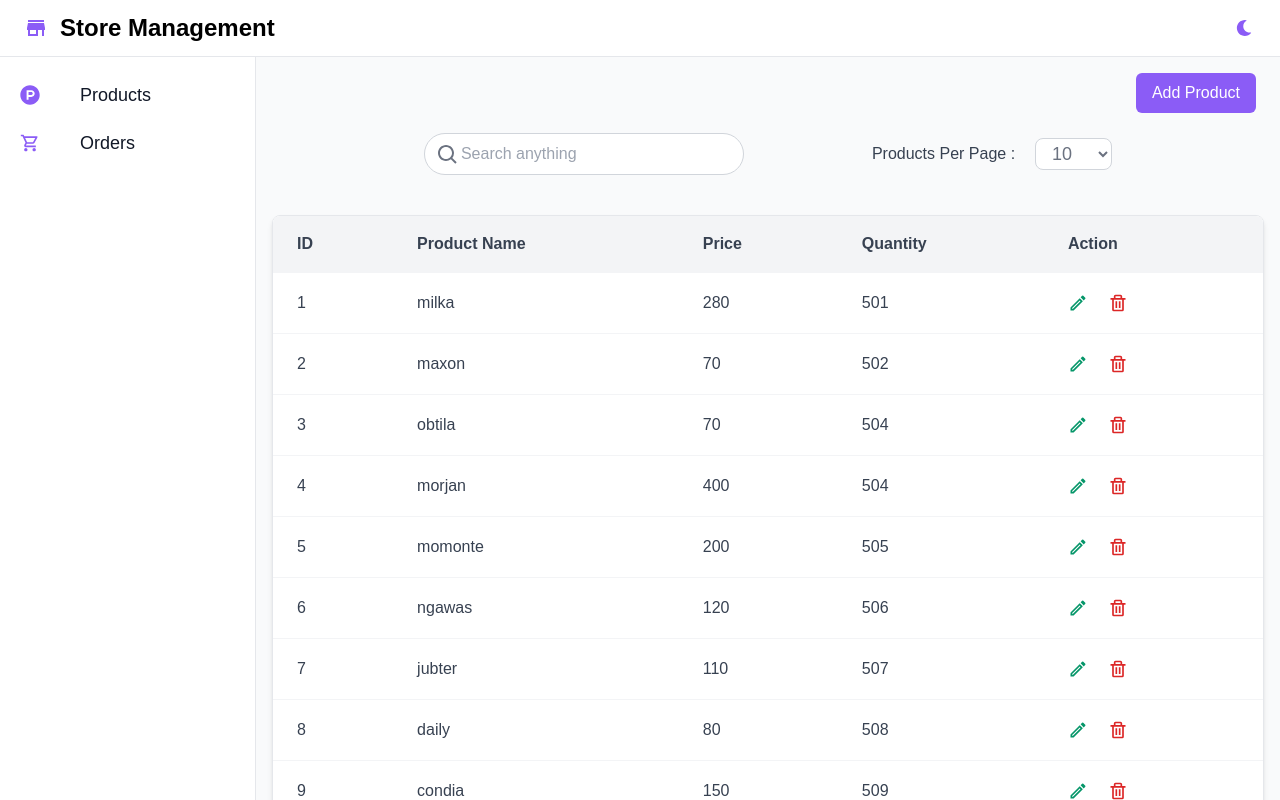
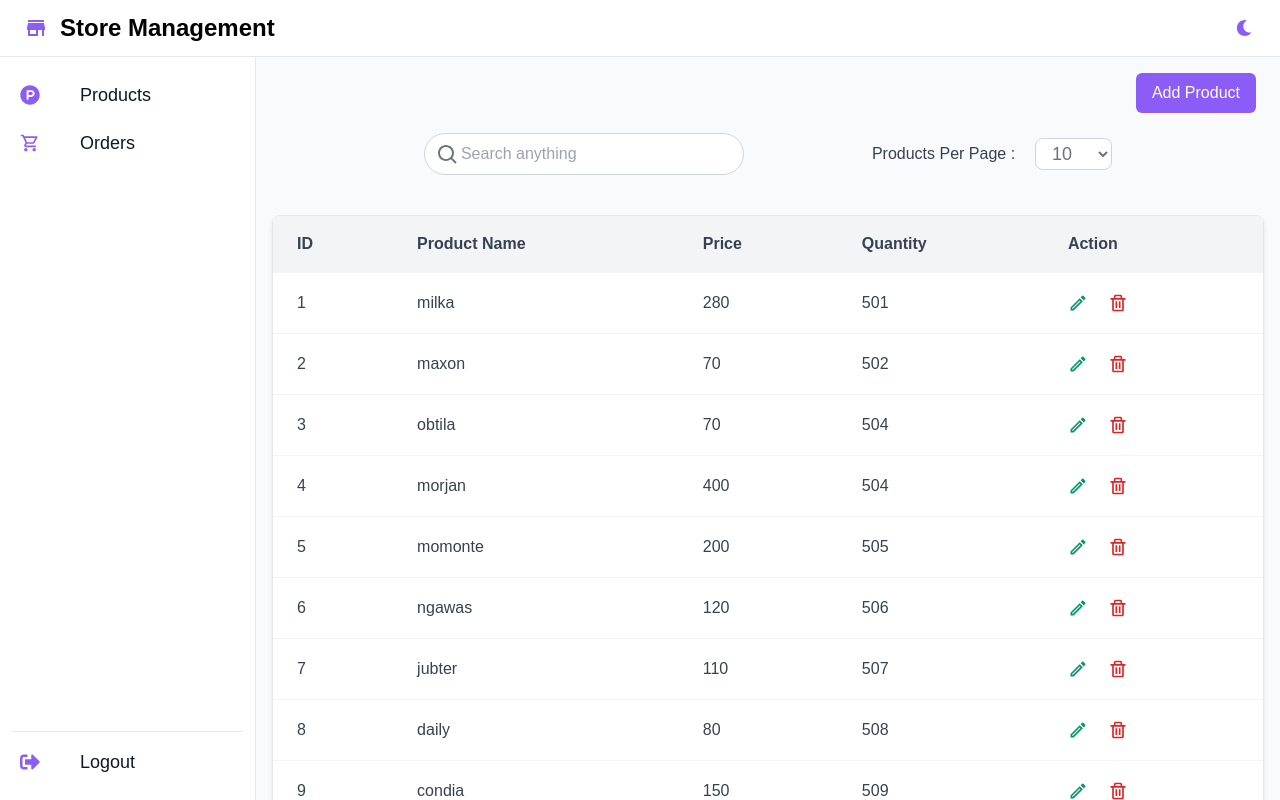
Before and after one commit to ISaak741/Store-Management, a React (Vite) app in the folder front/: page / in a window 1280 px wide. Shown: the top 800 px of the page. Built offline with nearby package versions, Linux system fonts and the light colour scheme; sample sign-in values are in the browser's storage.

Commit message:
fix bugs of protucted route

```diff
--- a/front/src/App.jsx
+++ b/front/src/App.jsx
@@ -1,20 +1,42 @@
-import { BrowserRouter as Router, Routes, Route } from "react-router-dom";
+import {
+  BrowserRouter as Router,
+  Routes,
+  Route,
+  Navigate,
+} from "react-router-dom";
 import Layout from "./components/shared/Layout";
 import { AuthProvider } from "./context/AuthProvider";
 import Products from "./pages/Products";
 import Orders from "./pages/Orders";
 import Login from "./pages/Login";
+import { ProtectedRoute } from "./routes/ProtectedRoute";
+import { PublicRoute } from "./routes/PublicRoute";
 
 function App() {
   return (
     <Router>
       <AuthProvider>
         <Routes>
-          <Route path="/login" element={<Login />} />
-          <Route path="/" element={<Layout />}>
+          <Route
+            path="/login"
+            element={
+              <PublicRoute>
+                <Login />
+              </PublicRoute>
+            }
+          />
+          <Route
+            path="/"
+            element={
+              <ProtectedRoute>
+                <Layout />
+              </ProtectedRoute>
+            }
+          >
             <Route index element={<Products />} />
             <Route path="order" element={<Orders />} />
           </Route>
+          <Route path="*" element={<Navigate to="/login" />} />
         </Routes>
       </AuthProvider>
     </Router>
--- a/front/src/components/shared/Layout.jsx
+++ b/front/src/components/shared/Layout.jsx
@@ -1,11 +1,9 @@
-import { Outlet, Navigate } from "react-router-dom";
-import { useState, useEffect, useContext } from "react";
+import { Outlet } from "react-router-dom";
+import { useState, useEffect } from "react";
 import Header from "./Header";
 import SideBar from "./SideBar";
-import { AuthContext } from "../../context/AuthProvider";
 
 export default function Layout() {
-  const { authToken } = useContext(AuthContext);
   const [darkMode, setDarkMode] = useState(() => {
     const storedTheme = localStorage.getItem("theme");
     return storedTheme ? storedTheme === "dark" : false;
@@ -25,13 +23,9 @@ export default function Layout() {
     setDarkMode((prevMode) => !prevMode);
   };
 
-  if (!authToken) {
-    return <Navigate to="/login" />;
-  }
-
   return (
     <div
-      className={`min-h-screen w-screen overflow-hidden grid grid-cols-[64px_1fr] lg:grid-cols-[256px_1fr] grid-rows-[auto_1fr] font-quickSand ${
+      className={`h-screen w-screen overflow-hidden grid grid-cols-[64px_1fr] lg:grid-cols-[256px_1fr] grid-rows-[auto_1fr] font-quickSand ${
         darkMode ? "dark" : ""
       }`}
     >
--- a/front/src/pages/Login.jsx
+++ b/front/src/pages/Login.jsx
@@ -2,13 +2,11 @@ import { useContext, useState } from "react";
 import { AuthContext } from "../context/AuthProvider";
 import { login } from "../services/api";
 import { FaSignInAlt } from "react-icons/fa";
-import { Navigate } from "react-router-dom";
 export default function Login() {
   const [username, setUsername] = useState("");
   const [password, setPassword] = useState("");
   const { login: loginContext } = useContext(AuthContext);
   const [error, setError] = useState(null);
-  const { authToken } = useContext(AuthContext);
   const handleSubmit = async (e) => {
     e.preventDefault();
     try {
@@ -23,9 +21,6 @@ export default function Login() {
       console.error(err);
     }
   };
-  if (authToken) {
-    return <Navigate to="/" />;
-  }
   return (
     <div className=" max-w-lg mx-auto mt-36 border border-gray-200 bg-white p-8 rounded-xl shadow-lg shadow-slate-300 dark:shadow-gray-950">
       <div className="text-center">
--- /dev/null
+++ b/front/src/routes/ProtectedRoute.jsx
@@ -0,0 +1,12 @@
+/* eslint-disable react/prop-types */
+import { useContext } from "react";
+import { Navigate } from "react-router-dom";
+import { AuthContext } from "../context/AuthProvider";
+
+export const ProtectedRoute = ({ children }) => {
+  const { authToken } = useContext(AuthContext);
+  if (!authToken) {
+    return <Navigate to="/login" />;
+  }
+  return children;
+};
--- /dev/null
+++ b/front/src/routes/PublicRoute.jsx
@@ -0,0 +1,12 @@
+/* eslint-disable react/prop-types */
+import { useContext } from "react";
+import { Navigate } from "react-router-dom";
+import { AuthContext } from "../context/AuthProvider";
+
+export const PublicRoute = ({ children }) => {
+  const { authToken } = useContext(AuthContext);
+  if (authToken) {
+    return <Navigate to="/" />;
+  }
+  return children;
+};
```
